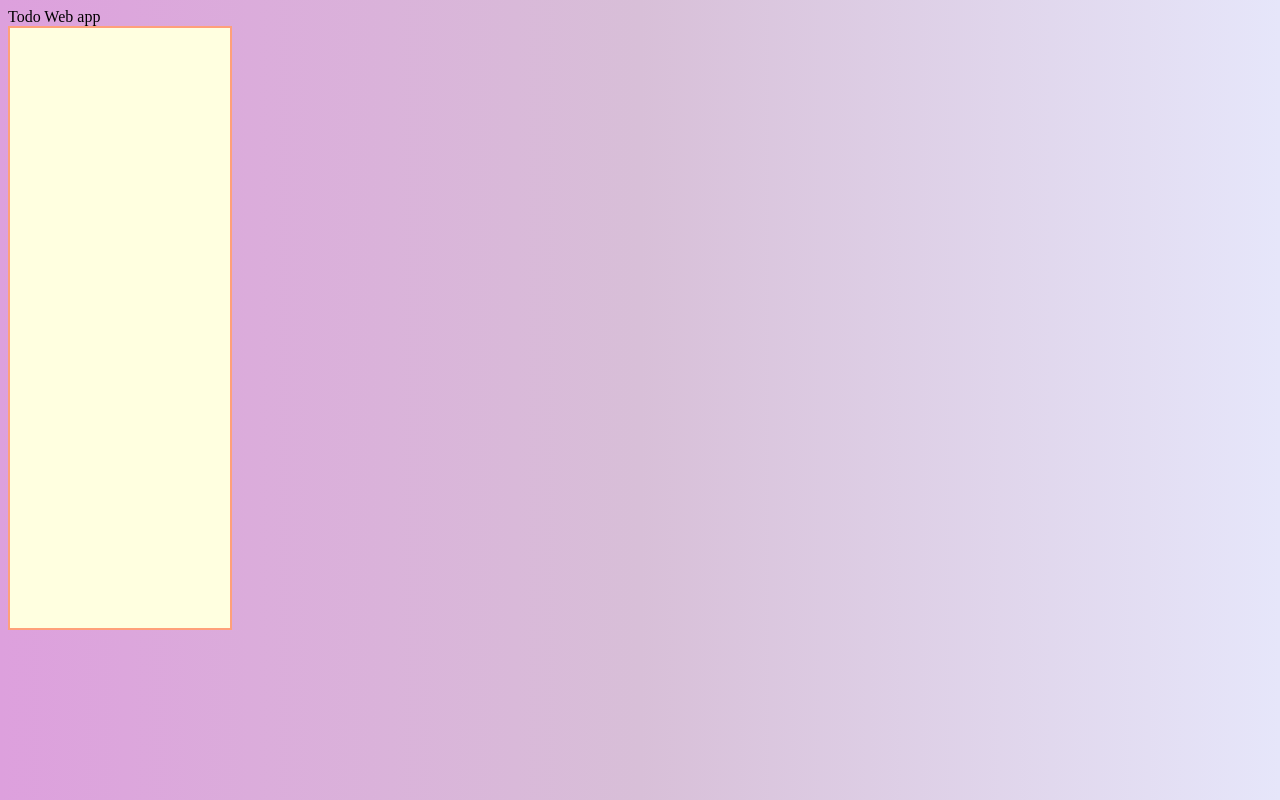
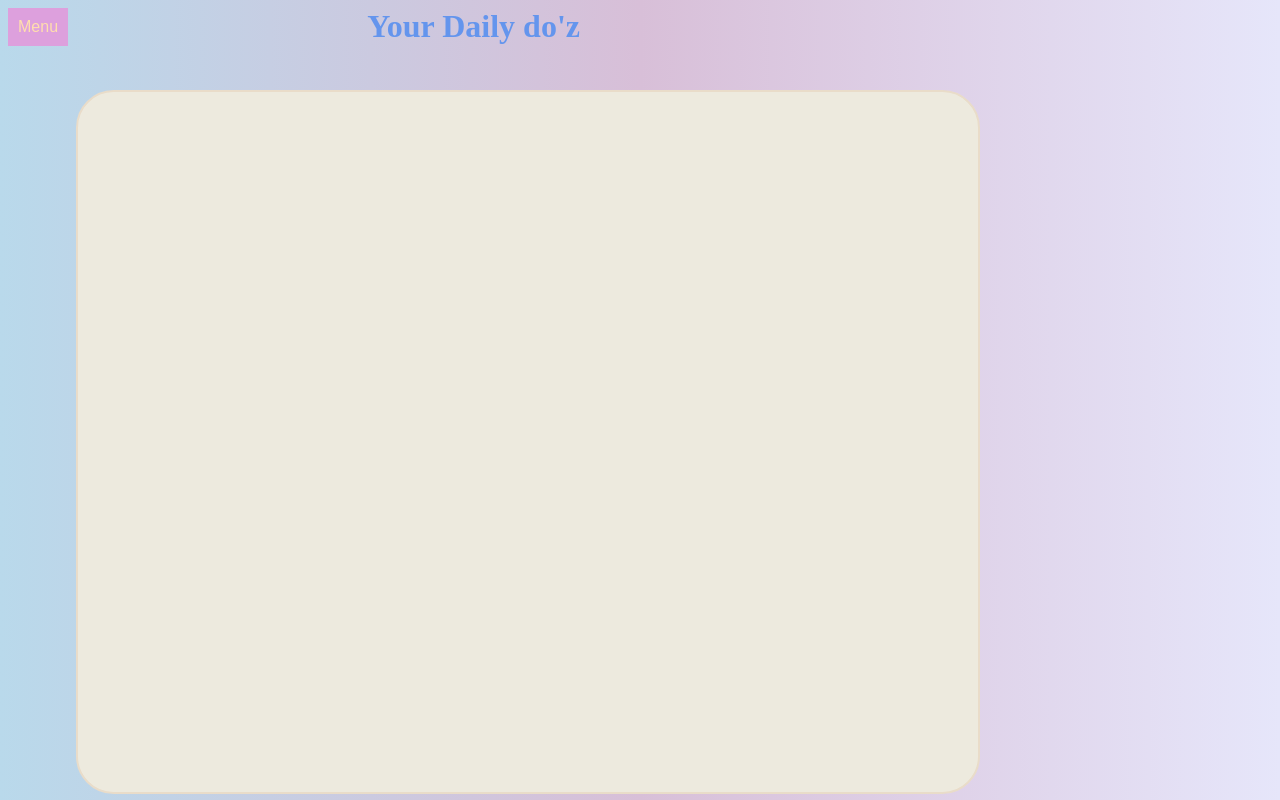
Before and after one commit to Imane-baq/ToDo-Web-app, a website: page index.html in a window 1280 px wide. Drawn offline with Linux system fonts and the light colour scheme.

Commit message:
front-end:WIP

```diff
--- a/Css/main.css
+++ b/Css/main.css
@@ -1,15 +1,57 @@
 
 body {
-    background-image: linear-gradient(to right, #DDA0DD, #D8BFD8, #E6E6FA);
+    background-image: linear-gradient(to right, #B9D9EB, #D8BFD8, #E6E6FA);
 }
 p {
     color: blue;
 }
-.rectangle {
+#titre{
+    font: Times New Roman;
+    position: absolute;
+    right: 700px;
+    font-size: xx-large;
+    color: #6495ED;
 
 
-    width: 220px;
-    height: 600px;
-    background-color: lightyellow;
-    border: 2px solid lightsalmon;
 }
+.menuBtn{
+    background-color: #DDA0DD;
+    color: navajowhite;
+    padding: 10px;
+    border: none;
+    font-size: medium;
+}
+.menu-content{
+    display: none;
+    position: absolute;
+    background-color: antiquewhite;
+    min-width: 160px;
+    box-shadow: 0px 8px 16px 0px rgba(0,0,0,0.2);
+    z-index: 1;
+}
+.menu-content a {
+    color: black;
+    padding: 12px 16px;
+    text-decoration: none;
+    display: block;
+}
+.menu-content a:hover {background-color: #ddd;}
+
+.dropdownMenu:hover .menu-content {display: block;}
+
+.dropdownMenu:hover .menuBtn {background-color: #F88379;}
+
+.rectangle {
+    position: absolute;
+    width: 900px;
+    height: 700px;
+    border-radius: 1cm;
+    background-color: #EDEADE;
+    border: 2px solid #E9DCC9;
+    margin-top: 90px;
+    display: block;
+    color: lightsalmon;
+    right: 300px;
+    top: 0;
+    text-align: center;
+}
--- a/index.html
+++ b/index.html
@@ -8,17 +8,22 @@
     <meta name="Generator" content="Cocoa HTML Writer">
     <meta name="CocoaVersion" content="2487.4">
     <link rel="stylesheet" href="./css/main.css">
+</head>
 
-    <!--    <link rel="stylesheet" href="css/main.css>">-->
-<!--    ask about where should i put the  style tag -->
-<!--    <style type="text/css">-->
-<!--    </style>-->
-</head>
 <body>
-<div>Todo Web app</div>
-<svg class="rectangle"></svg>
+<b id="titre">Your Daily do'z</b>
+<div class="dropdownMenu">
+<button class="menuBtn">Menu</button>
+    <div class="menu-content">
+        <a href="#">LogIn</a>
+        <a href="https://thatsthefinger.com">Surprise</a>
+        <a href="#">Nothing</a>
+    </div>
+</div>
 
-<!--<button id = "get_task">get task </button>-->
+<div class="rectangle">
+
+</div>
 
 
 </body>
```
